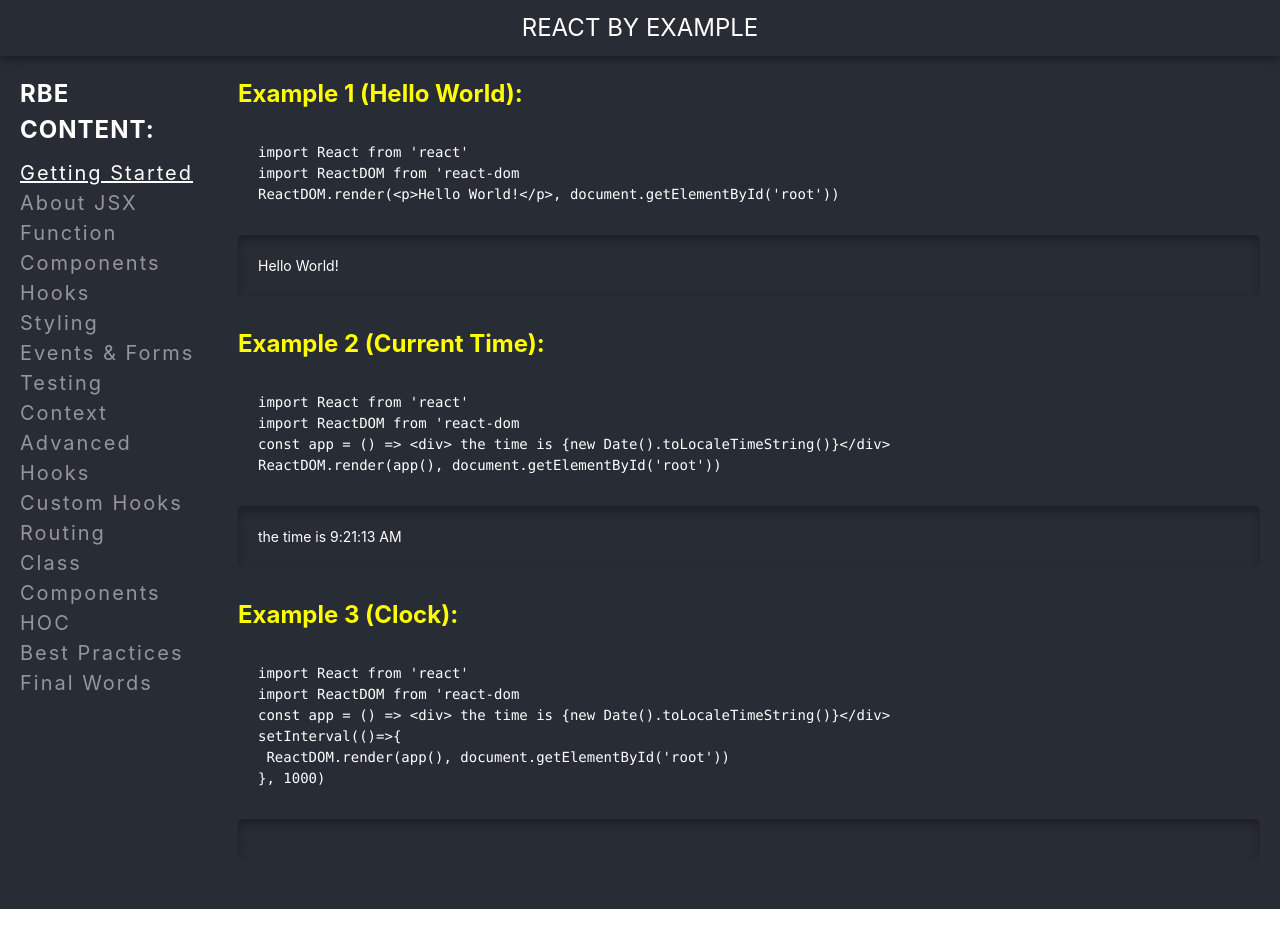
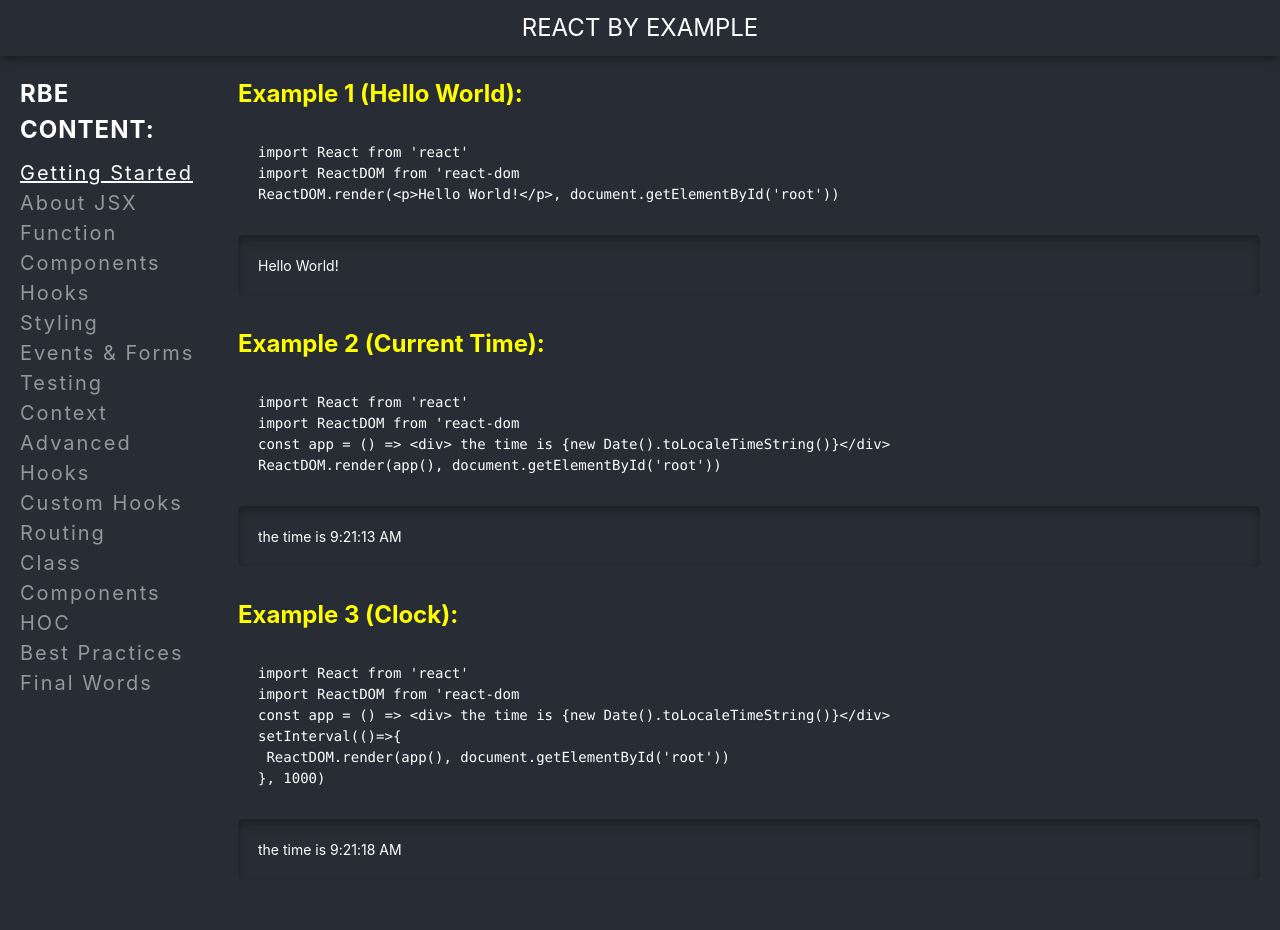
Before and after one commit to turutan1k/react-by-example, a React (Create React App) app: page /getting-started in a window 1280 px wide. Before the commit the page ends 909 px from the top, so only its background shows below. Built offline with nearby package versions, Linux system fonts and the light colour scheme.

Commit message:
solved problem with setInterval and Clock example

```diff
--- a/src/components/Content/Examples/Examples.tsx
+++ b/src/components/Content/Examples/Examples.tsx
@@ -1,5 +1,5 @@
 import React from 'react';
-import { Routes, Route, Link, NavLink } from 'react-router-dom';
+import { Routes, Route } from 'react-router-dom';
 import AboutJSX from '../../Pages/AboutJSX';
 import AdvancedHooks from '../../Pages/AdvancedHooks';
 import BestPractices from '../../Pages/BestPractices';
@@ -9,7 +9,7 @@
 import EventsAndForms from '../../Pages/EventsAndForms';
 import FinalWords from '../../Pages/FinalWords';
 import FunctionComponents from '../../Pages/FunctionComponents';
-import GettingStarted from '../../Pages/GettingStarted';
+import GettingStarted from '../../Pages/GettingStarted/GettingStarted';
 import HOC from '../../Pages/HOC';
 import Hooks from '../../Pages/Hooks';
 import Routing from '../../Pages/Routing';
--- a/src/components/Pages/GettingStarted.tsx
+++ /dev/null
@@ -1,54 +0,0 @@
-import React, { useEffect, useState } from 'react';
-import s from './Pages.module.scss';
-
-export default function GettingStarted() {
-    return (
-        <div>
-            <div className={s.pagesWrapper}>
-                <h2 className={s.pagesHeader}>Example 1 (Hello World):</h2>
-                <code className={s.pagesExample}>
-                    import React from 'react'{`\n`}
-                    <br />
-                    import ReactDOM from 'react-dom{`\n`}
-                    <br />
-                    ReactDOM.render({`<p>Hello World!</p>`},
-                    document.getElementById('root'))
-                </code>
-                <div className={s.pagesResult}>Hello World!</div>
-            </div>
-            <div className={s.pagesWrapper}>
-                <h2 className={s.pagesHeader}>Example 2 (Current Time):</h2>
-                <code className={s.pagesExample}>
-                    import React from 'react'{`\n`}
-                    <br />
-                    import ReactDOM from 'react-dom{`\n`}
-                    <br />
-                    {`const app = () => <div> the time is {new Date().toLocaleTimeString()}</div>`}
-                    <br />
-                    ReactDOM.render(app(), document.getElementById('root'))
-                </code>
-                <div className={s.pagesResult}>
-                    the time is {new Date().toLocaleTimeString()}
-                </div>
-            </div>
-            <div className={s.pagesWrapper}>
-                <h2 className={s.pagesHeader}>Example 3 (Clock):</h2>
-                <code className={s.pagesExample}>
-                    import React from 'react'{`\n`}
-                    <br />
-                    import ReactDOM from 'react-dom
-                    <br />
-                    {`const app = () => <div> the time is {new Date().toLocaleTimeString()}</div>`}
-                    <br />
-                    {`setInterval(()=>{`}
-                    <br />
-                    &nbsp;ReactDOM.render(app(),
-                    document.getElementById('root'))
-                    <br />
-                    {`}, 1000)`}
-                </code>
-                <div className={s.pagesResult}></div>
-            </div>
-        </div>
-    );
-}
--- /dev/null
+++ b/src/components/Pages/GettingStarted/Clock.tsx
@@ -0,0 +1,41 @@
+import React, { useEffect, useState } from 'react';
+import s from '../Pages.module.scss';
+
+export default function Clock() {
+    const getTime = () => `the time is ${new Date().toLocaleTimeString()}`;
+    const [time, setTime] = useState(getTime());
+
+    useEffect(() => {
+        const interval = setInterval(() => {
+            setTime(getTime());
+        }, 1000);
+        return () => {
+            clearInterval(interval);
+        };
+    }, []);
+
+    return (
+        <div className={s.pagesWrapper}>
+            <h2 className={s.pagesHeader}>Example 3 (Clock):</h2>
+            <code className={s.pagesExample}>
+                <span>import React from 'react'</span>
+                <div className="clear" />
+                <span>import ReactDOM from 'react-dom</span>
+                <div className="clear" />
+                <span>
+                    {`const app = () => <div> the time is {new Date().toLocaleTimeString()}</div>`}
+                </span>
+                <div className="clear" />
+                <span>{`setInterval(()=>{`}</span>
+                <div className="clear" />
+                <span>
+                    &nbsp;ReactDOM.render(app(),
+                    document.getElementById('root'))
+                </span>
+                <br />
+                <span>{`}, 1000)`}</span>
+            </code>
+            <div className={s.pagesResult}>{time}</div>
+        </div>
+    );
+}
--- /dev/null
+++ b/src/components/Pages/GettingStarted/GettingStarted.tsx
@@ -0,0 +1,42 @@
+import React from 'react';
+import Clock from './Clock';
+import s from '../Pages.module.scss';
+
+export default function GettingStarted() {
+    return (
+        <div>
+            <div className={s.pagesWrapper}>
+                <h2 className={s.pagesHeader}>Example 1 (Hello World):</h2>
+                <code className={s.pagesExample}>
+                    <span>import React from 'react'</span>
+                    <div className="clear" />
+                    <span>import ReactDOM from 'react-dom</span>
+                    <div className="clear" />
+                    <span>
+                        ReactDOM.render({`<p>Hello World!</p>`},
+                        document.getElementById('root'))
+                    </span>
+                </code>
+                <div className={s.pagesResult}>Hello World!</div>
+            </div>
+            <div className={s.pagesWrapper}>
+                <h2 className={s.pagesHeader}>Example 2 (Current Time):</h2>
+                <code className={s.pagesExample}>
+                    <span>import React from 'react'</span>
+                    <div className="clear" />
+                    <span>import ReactDOM from 'react-dom</span>
+                    <div className="clear" />
+                    <span>{`const app = () => <div> the time is {new Date().toLocaleTimeString()}</div>`}</span>
+                    <div className="clear" />
+                    <span>
+                        ReactDOM.render(app(), document.getElementById('root'))
+                    </span>
+                </code>
+                <div className={s.pagesResult}>
+                    the time is {new Date().toLocaleTimeString()}
+                </div>
+            </div>
+            <Clock />
+        </div>
+    );
+}
--- a/src/index.scss
+++ b/src/index.scss
@@ -61,6 +61,68 @@
   font: inherit;
 }
 
+.clear,
+.clear1,
+.clear2,
+.clear3,
+.clear4,
+.clear5,
+.clear10,
+.clear20,
+.clear30,
+.clear40,
+.clear50,
+.clear60,
+.clear70,
+.clear80 {
+  clear: both;
+  font-size: 0;
+  line-height: 0;
+}
+
+.clear {
+  height: 0px;
+}
+.clear1 {
+  height: 1px;
+}
+.clear2 {
+  height: 2px;
+}
+.clear3 {
+  height: 3px;
+}
+.clear4 {
+  height: 4px;
+}
+.clear5 {
+  height: 5px;
+}
+.clear10 {
+  height: 10px;
+}
+.clear20 {
+  height: 20px;
+}
+.clear30 {
+  height: 30px;
+}
+.clear40 {
+  height: 40px;
+}
+.clear50 {
+  height: 50px;
+}
+.clear60 {
+  height: 60px;
+}
+.clear70 {
+  height: 70px;
+}
+.clear80 {
+  height: 80px;
+}
+
 @media (prefers-reduced-motion: reduce) {
   * {
     animation-duration: 0.01ms !important;
```
Also changed, not shown: src/components/Pages/Pages.module.scss (line endings or trailing spaces).
